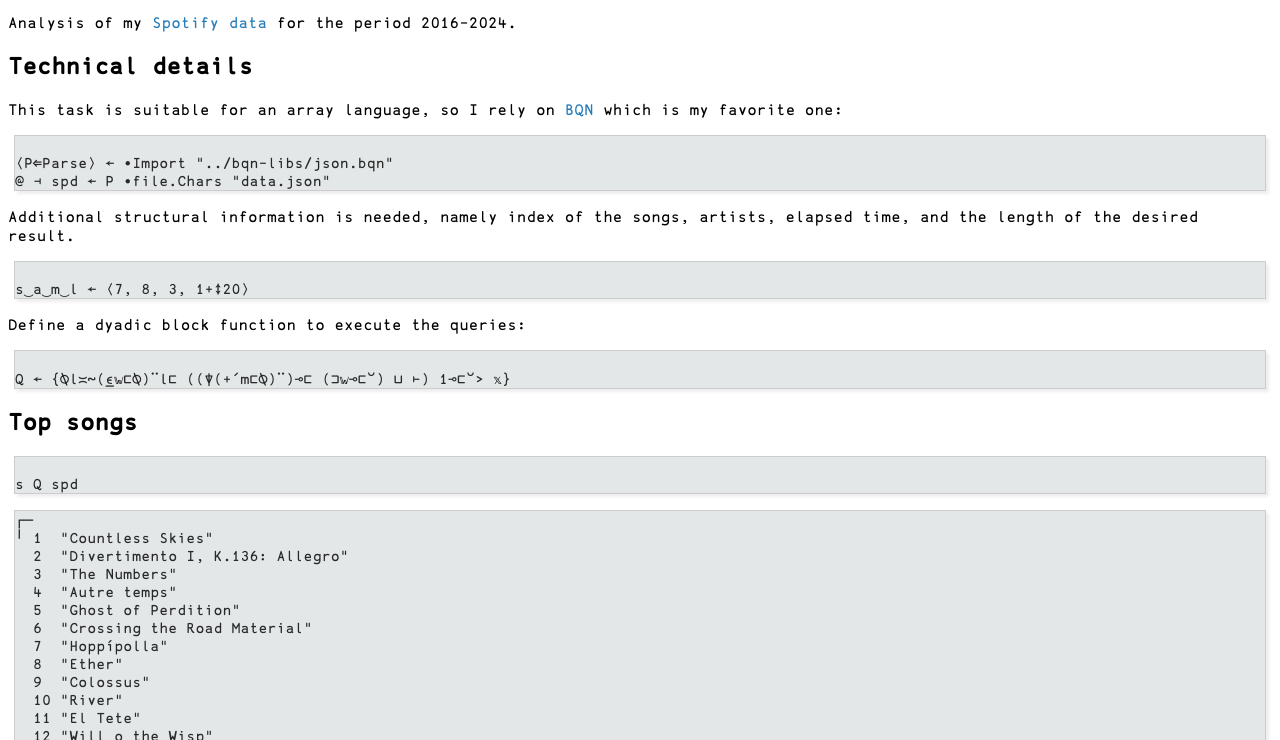
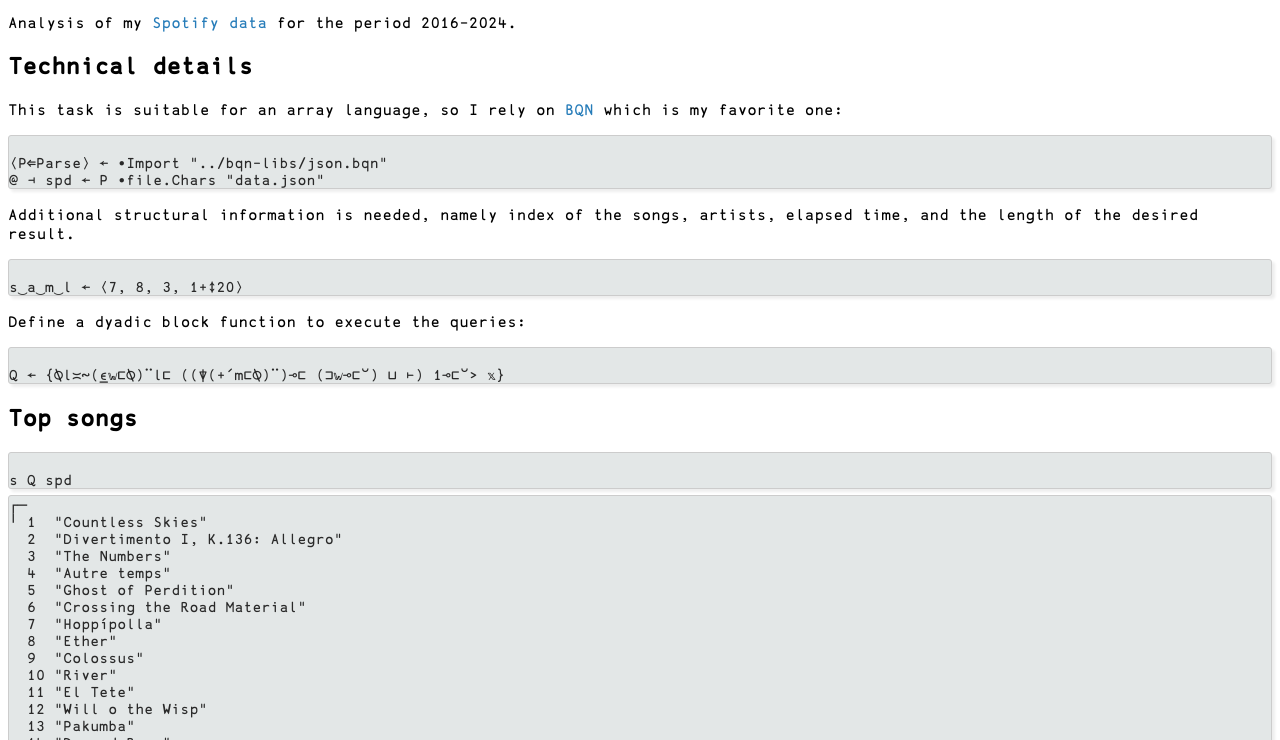
Before and after one commit to Panadestein/spodat, a plain HTML site: page index.html in a window 1280 px wide. Shown: the part 60-800 px from the top of the page. Drawn offline with Linux system fonts and the light colour scheme.

Commit message:
Deploying to gh-pages from @ Panadestein/spodat@faf8804a16d89f88b001723429a9fc3c4965db6a 🚀

```diff
--- a/assets/style.css
+++ b/assets/style.css
@@ -18,9 +18,36 @@ code, pre {
 
 pre {
     overflow-x: auto;
-  margin: 1.0em 0.4em;
-  padding: 0.0em;
-  line-height: 1.2;
+    border: 1px solid #ccc;
+    border-radius: 3px;
+    box-shadow: 3px 3px 3px #eee;
+}
+
+pre.src {
+    position: relative;
+    overflow: visible;
+    margin: 0.4em 0;
+    background-color: #e3e7e7;
+    border: 1px solid #ccc;
+    border-radius: 3px;
+}
+
+pre.src:before {
+    display: none;
+    position: absolute;
+    top: -10px;
+    right: 10px;
+    padding: 3px;
+    background-color: white;
+    border: 1px solid black;
+}
+
+pre.src:hover:before { display: inline; margin-top: 14px; }
+
+/* Ensure tighter spacing for pre and code elements */
+pre, code {
+    margin: 0;
+    padding: 0;
 }
 
 /* Hyperlinks */
--- a/index.html
+++ b/index.html
@@ -200,9 +200,9 @@
 Analysis of my <a href="https://support.spotify.com/us/article/understanding-my-data/">Spotify data</a> for the period 2016-2024.
 </p>
 
-<div id="outline-container-org632dce8" class="outline-2">
-<h2 id="org632dce8">Technical details</h2>
-<div class="outline-text-2" id="text-org632dce8">
+<div id="outline-container-orgba0e87b" class="outline-2">
+<h2 id="orgba0e87b">Technical details</h2>
+<div class="outline-text-2" id="text-orgba0e87b">
 <p>
 This task is suitable for an array language, so I rely on <a href="https://mlochbaum.github.io/BQN/index.html">BQN</a> which is my
 favorite one:
@@ -235,9 +235,9 @@ Define a dyadic block function to execute the queries:
 </div>
 </div>
 
-<div id="outline-container-orgfd333d6" class="outline-2">
-<h2 id="orgfd333d6">Top songs</h2>
-<div class="outline-text-2" id="text-orgfd333d6">
+<div id="outline-container-orgb20be50" class="outline-2">
+<h2 id="orgb20be50">Top songs</h2>
+<div class="outline-text-2" id="text-orgb20be50">
 <div class="org-src-container">
 <pre class="src src-bqn">s Q spd
 </pre>
@@ -270,9 +270,9 @@ Define a dyadic block function to execute the queries:
 </div>
 </div>
 
-<div id="outline-container-org0ee6f54" class="outline-2">
-<h2 id="org0ee6f54">Top artists</h2>
-<div class="outline-text-2" id="text-org0ee6f54">
+<div id="outline-container-org44bf5e5" class="outline-2">
+<h2 id="org44bf5e5">Top artists</h2>
+<div class="outline-text-2" id="text-org44bf5e5">
 <div class="org-src-container">
 <pre class="src src-bqn">a Q spd
 </pre>
```
Lines whose indentation alone changed are shown as unchanged.
